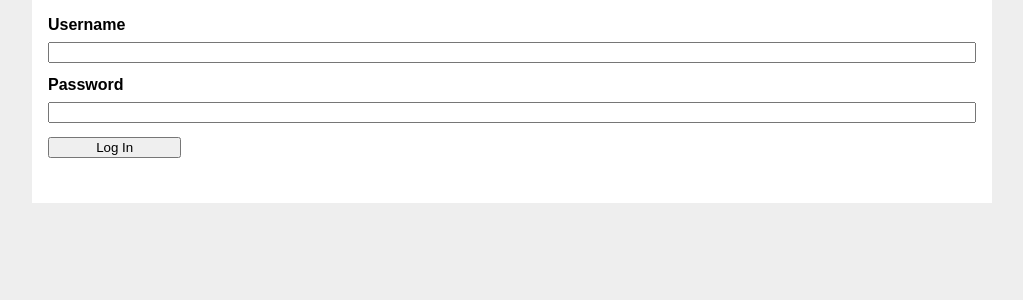
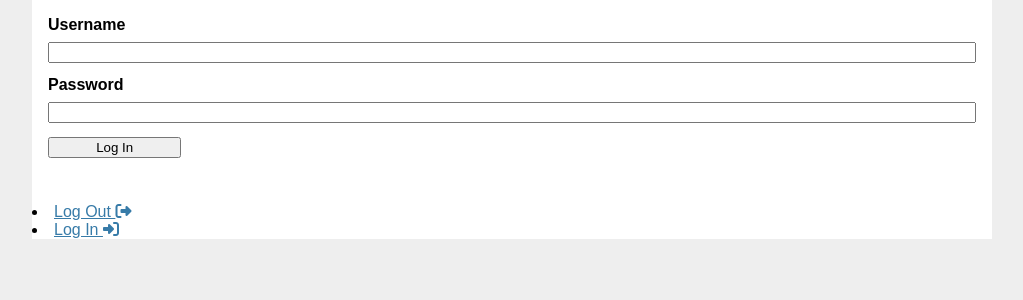
Before and after one commit to icmutualaid/icma-website, a Flask app: page /auth/login in a window 1280 px wide. Shown: the part 98-398 px from the top of the page, without its empty margins (128-1151 px from the left). Run offline with Flask 3, Linux system fonts and the light colour scheme; some libraries are stand-ins or nearby versions.

Commit message:
Add fontawesome
We'll need this later for drawing icons for socials. The only actual fontawesome content I added in this commit is login/logout icons.

```diff
--- a/blog/templates/base.html
+++ b/blog/templates/base.html
@@ -22,3 +22,6 @@
     {% endfor %}
     {% block content %}{% endblock %}
 </section>
+    <script src="https://kit.fontawesome.com/352d992447.js" crossorigin="anonymous"></script>
+            <li><a href="{{ url_for('auth.logout') }}">Log Out&nbsp;<i class="fa-solid fa-right-from-bracket"></i></a></li>
+            <li><a href="{{ url_for('auth.login') }}">Log In&nbsp;<i class="fa-solid fa-right-to-bracket"></i></a></li>
```
